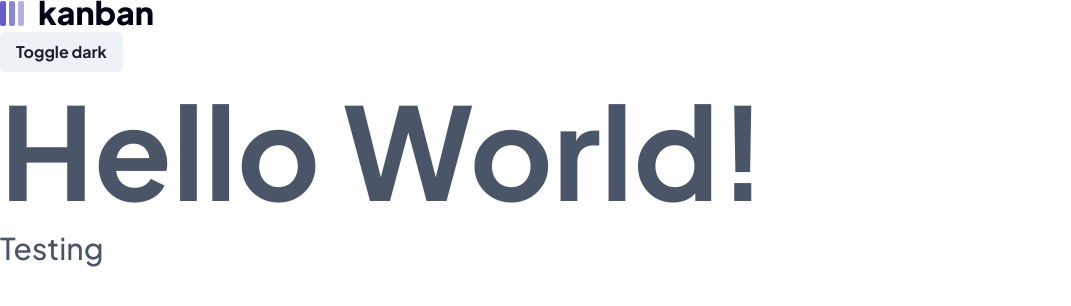
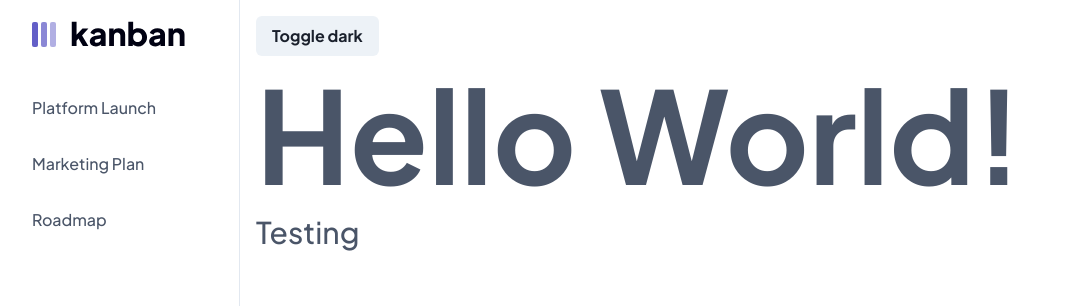
Before and after one commit to blp100/kanban-task-management-web-app, a Next.js app: page / in a window 1280 px wide. Shown: the top 306 px of the page, without its empty margins (0-1071 px from the left). Built offline with nearby package versions, Linux system fonts and the light colour scheme.

Commit message:
feat: add sidebar

```diff
--- a/src/app/page.js
+++ b/src/app/page.js
@@ -1,29 +1,37 @@
 "use client";
 import Navbar from "@/components/navbar";
-import { Box, Button, Heading, Text, useColorMode } from "@chakra-ui/react";
+import {
+  Box,
+  Button,
+  Flex,
+  Heading,
+  Text,
+  useColorMode,
+} from "@chakra-ui/react";
 import { useEffect } from "react";
 import dummyData from "../json/data.json";
 
-// import Sidebar from "@/components/sidebar";
+import Sidebar from "@/components/sidebar";
 
 const Home = () => {
-
   const { colorMode, toggleColorMode } = useColorMode();
 
   //fetch local data
-  console.log(dummyData.boards.length);
+  console.log(dummyData.boards);
 
   return (
     <>
-      <Box>
-        {/* <Sidebar /> */}
-        <Navbar />
+      <Flex minH="full">
+        <Sidebar linkItems={dummyData.boards} />
+        <Box display="block" p={4}>
+          {/* <Navbar /> */}
           <Button onClick={toggleColorMode}>
             Toggle {colorMode === "light" ? "dark" : "light"}
           </Button>
           <Heading fontSize="9xl">Hello World!</Heading>
           <Text fontSize="3xl">Testing</Text>
         </Box>
+      </Flex>
     </>
   );
 };
--- /dev/null
+++ b/src/components/nav-item.js
@@ -0,0 +1,40 @@
+"use client";
+import { Flex, Link } from "@chakra-ui/react";
+
+const NavItem = ({ icon, children, ...otherProps }) => {
+  return (
+    <Link
+      href="#"
+      style={{ textDecoration: "none" }}
+      _focus={{ boxShadow: "none" }}
+    >
+      <Flex
+        align="center"
+        p="4"
+        mx="4"
+        borderRadius="lg"
+        role="group"
+        cursor="pointer"
+        _hover={{
+          bg: "cyan.400",
+          color: "white",
+        }}
+        {...otherProps}
+      >
+        {/* {icon && (
+            <Icon
+              mr="4"
+              fontSize="16"
+              _groupHover={{
+                color: "white",
+              }}
+              as={icon}
+            />
+          )} */}
+        {children}
+      </Flex>
+    </Link>
+  );
+};
+
+export default NavItem;
--- a/src/components/sidebar.js
+++ b/src/components/sidebar.js
@@ -1,27 +1,28 @@
-import { Box, CloseButton, Flex, useColorModeValue } from "@chakra-ui/react";
-import {getData} from "../lib/data";
+"use client";
+import { Box, CloseButton, Flex, Link, Text, useColorModeValue } from "@chakra-ui/react";
+import Logo from "./logo";
+import NavItem from "./nav-item";
 
-const Sidebar = ({ onClose, ...otherProps }) => {
+const Sidebar = ({ onClose, linkItems, ...otherProps }) => {
   return (
     <Box
-        transition="3s ease"
-        bg={useColorModeValue('white', 'gray.900')}
+      display="block"
+      transition="0.2s ease"
+      bg={useColorModeValue("white", "gray.900")}
       borderRight="1px"
-        borderRightColor={useColorModeValue('gray.200', 'gray.700')}
-        w={{ base: 'full', md: 60 }}
-        pos="fixed"
-        h="full"
-        {...otherProps}>
+      borderRightColor={useColorModeValue("gray.200", "gray.700")}
+      minW={60}
+      minH="100vh"
+      {...otherProps}
+    >
       <Flex h="20" alignItems="center" mx="8" justifyContent="space-between">
         <Text fontSize="2xl" fontFamily="monospace" fontWeight="bold">
-            Logo
+          <Logo display={{base:"none", md:"inline-block"}} />
         </Text>
-          <CloseButton display={{ base: 'flex', md: 'none' }} onClick={onClose} />
+        <CloseButton display={{ base: "flex", md: "none" }} onClick={onClose} />
       </Flex>
-        {LinkItems.map((link) => (
-          <NavItem key={link.name}>
-            {link.name}
-          </NavItem>
+      {linkItems.map((link) => (
+        <NavItem key={link.name}>{link.name}</NavItem>
       ))}
     </Box>
   );
```
Lines whose indentation alone changed are shown as unchanged.
